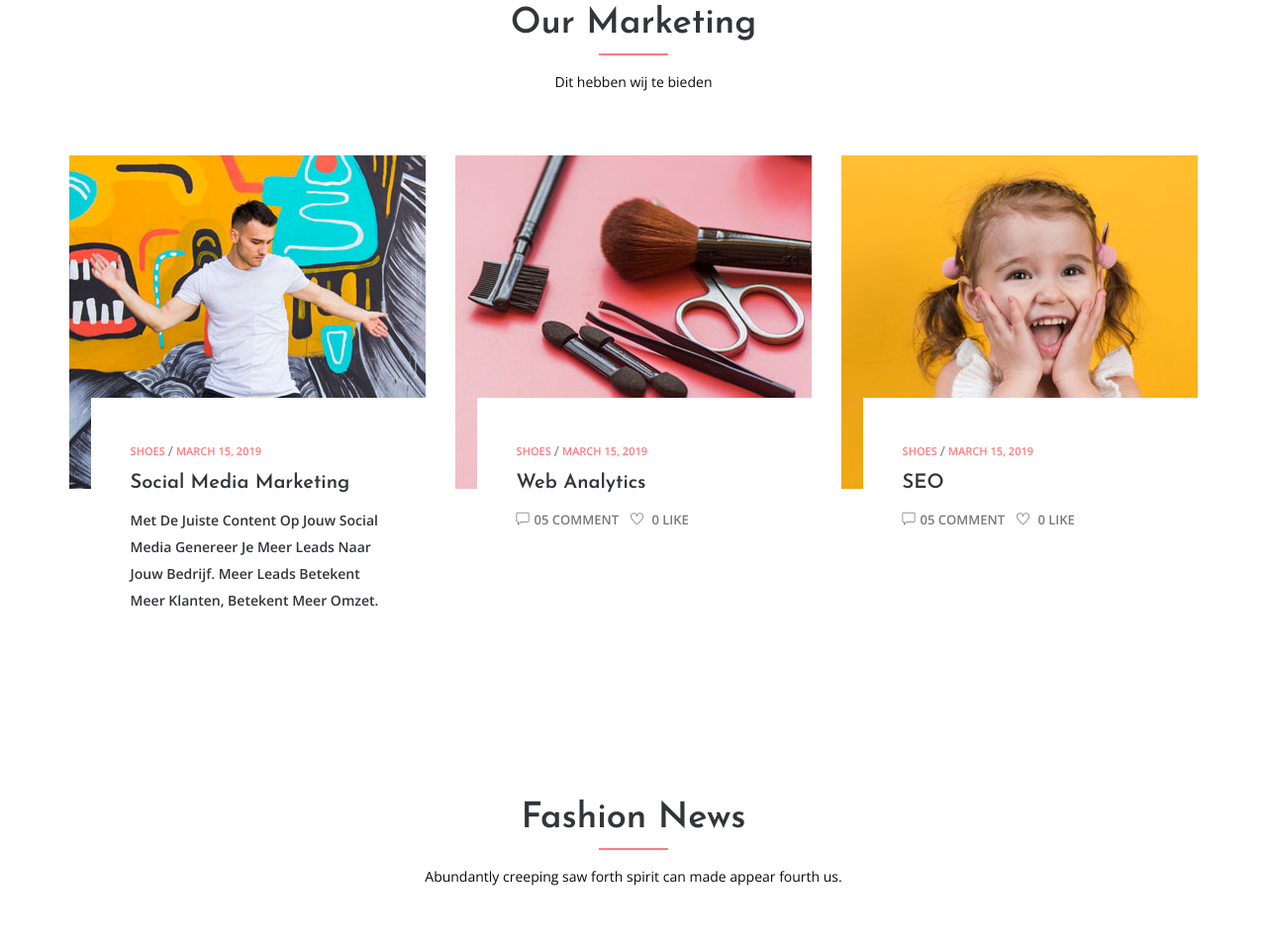
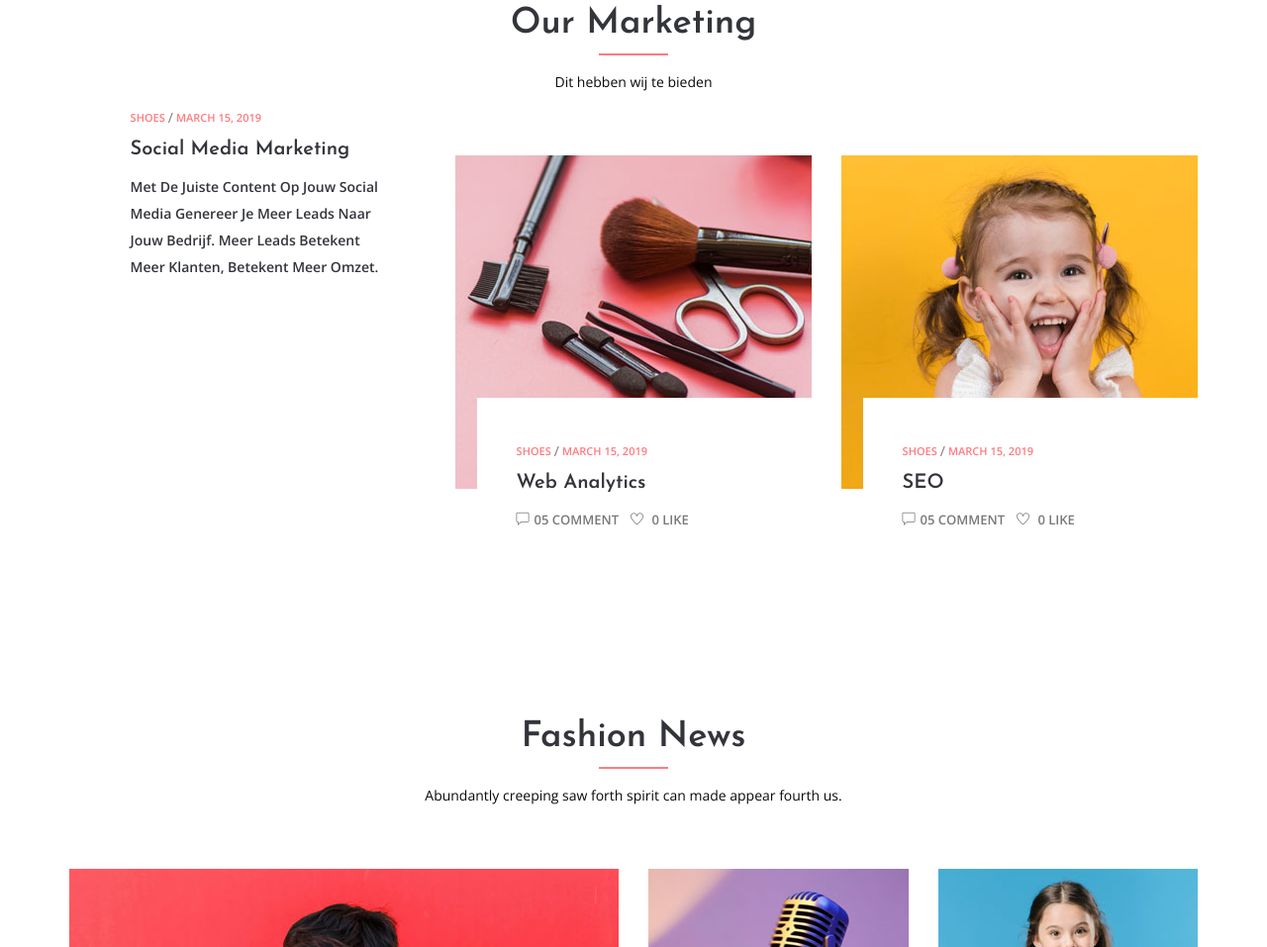
Before and after one commit to sami196515/Cology-Digital, a plain HTML site: page index.html in a window 1280 px wide. Shown: the part 3537-4494 px from the top of the page at 99% size. Drawn offline with nearby package versions, Linux system fonts and the light colour scheme.

Commit message:
Update index.html

```diff
--- a/index.html
+++ b/index.html
@@ -487,7 +487,6 @@
                 <div class="col-lg-4">
                     <div class="single-blog style-five">
                         <div class="thumb">
-                            <img class="img-fluid" src="img/magazine/15.jpg" alt="">
                         </div>
                         <div class="short_details">
                             <div class="meta-top d-flex">
```
